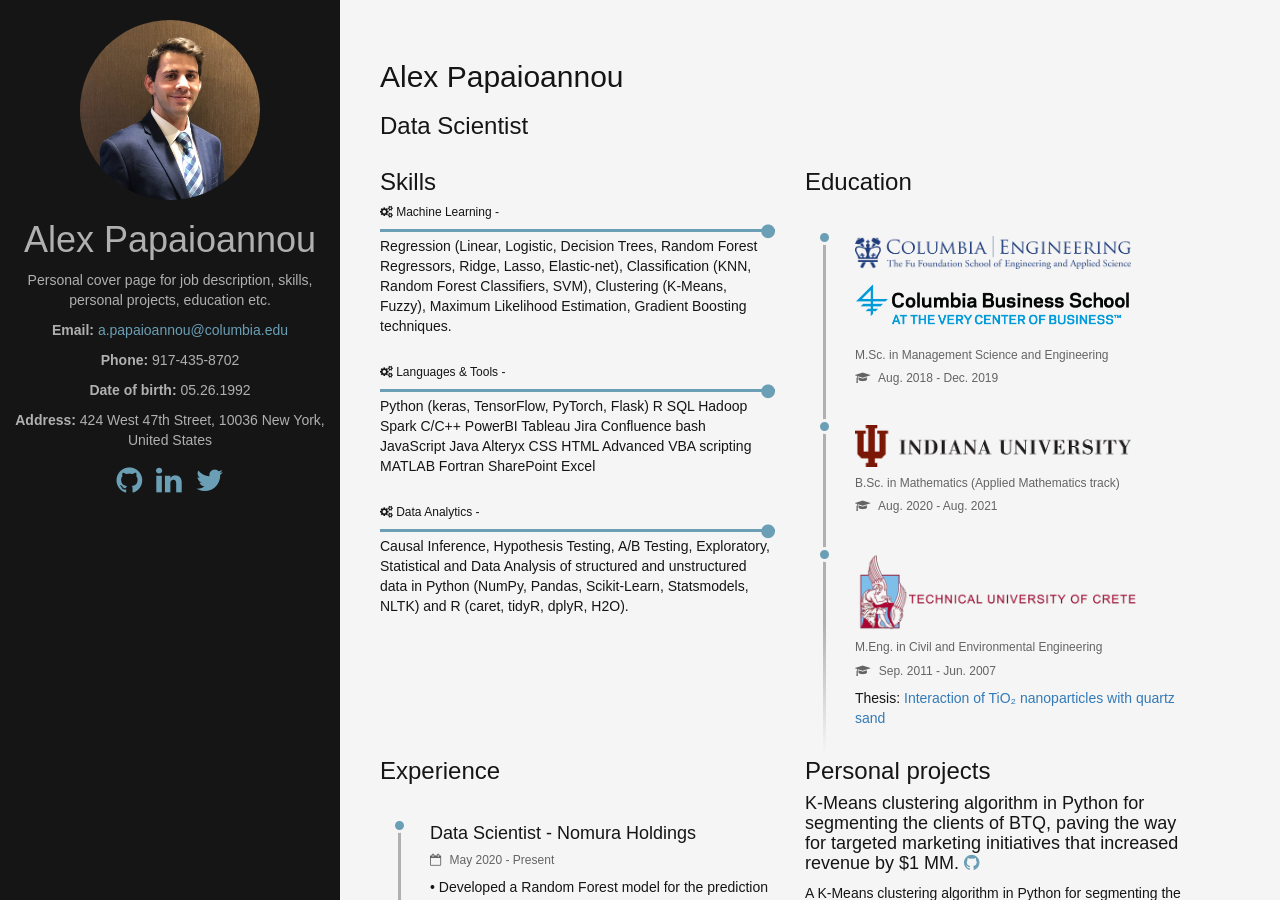
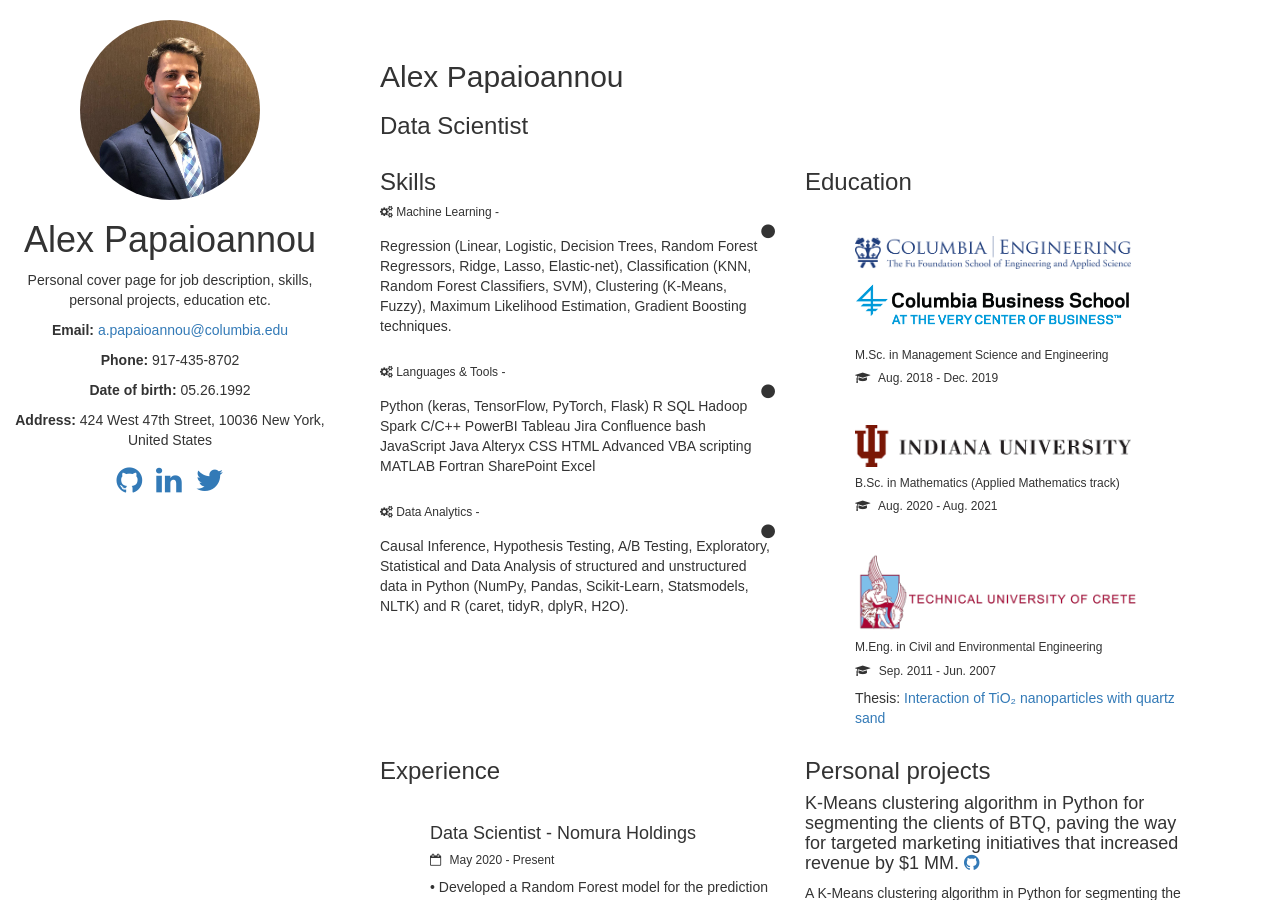
Before and after one commit to alex-papaioannou/home, a Jekyll site: the page built from index.html, in a window 1280 px wide and 900 px high. Built offline with Jekyll 4.4.1, drawn with Linux system fonts in a browser that asks for light colours; nearby versions of some CDN libraries.

Commit message:
Update _config.yml
Signed-off-by: Alex Papaioannou <a.papaioannou@columbia.edu>

```diff
--- a/_config.yml
+++ b/_config.yml
@@ -45,7 +45,9 @@ abstract: > # Here you should write a brief summary about yourself.
 
 description: > # Description for site meta, used by search engines.
   #Personal cover page for this test user.
-theme: theme-default-blue # Color theme for the site.
+theme: jekyll-theme-hydejack
+remote_theme: hydecorp/hydejack@v9.0.4
+# remote_theme: theme-default-blue # Color theme for the site.
 
 # Localization
 projects: Personal projects
```
